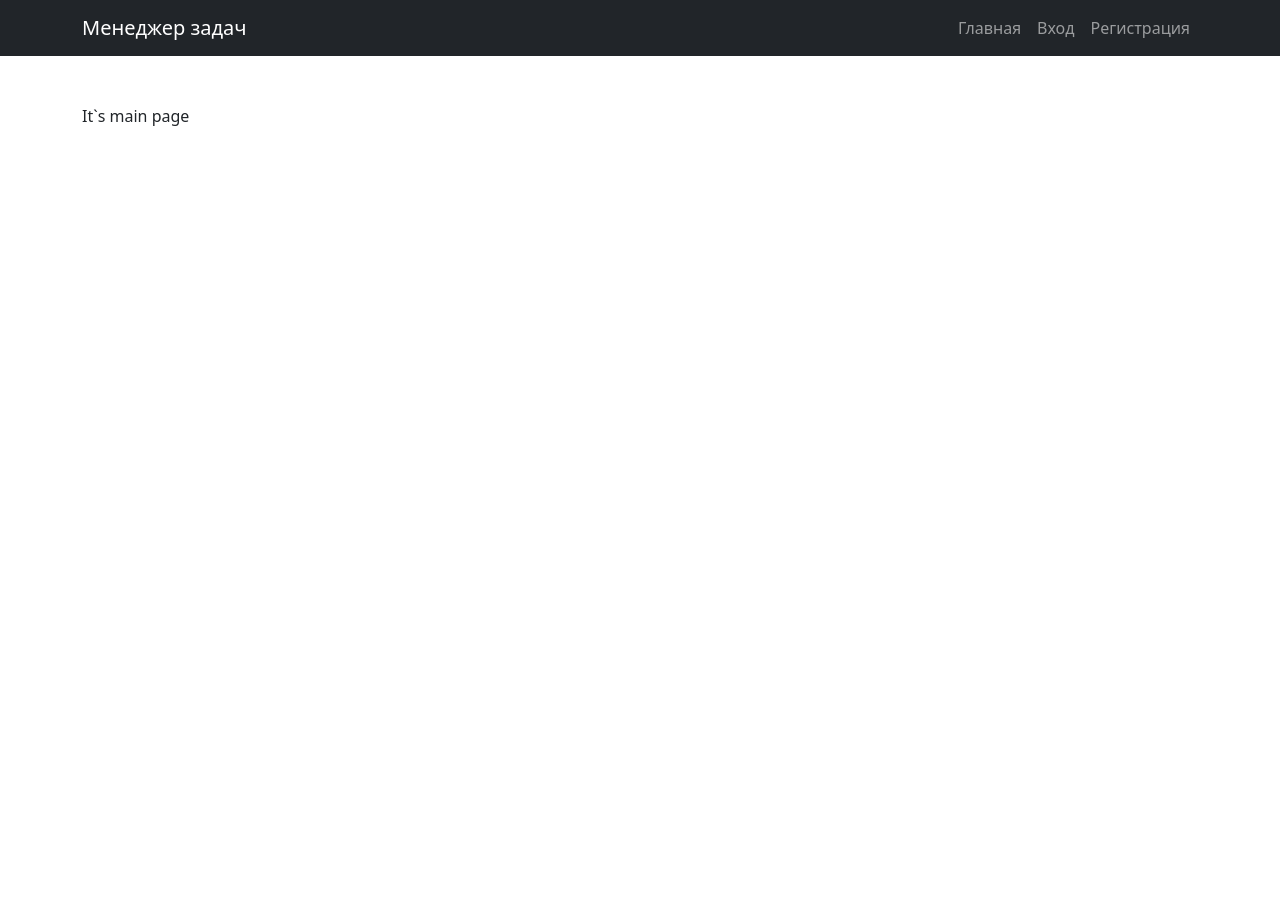
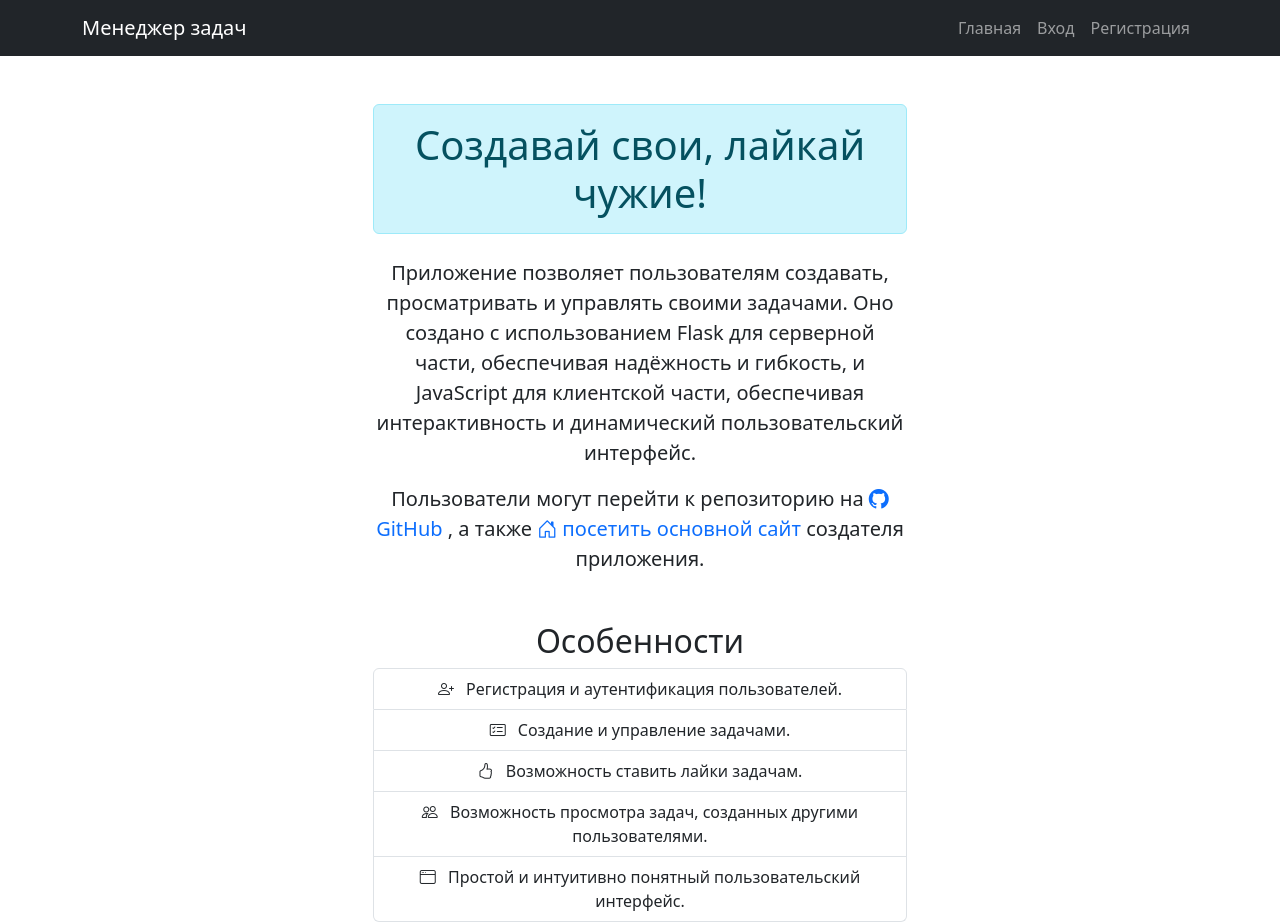
Before and after one commit to MikesoWeb/task-and-like-app, a Flask app: page / in a window 1280 px wide. Before the commit the page ends 126 px from the top, so only its background shows below. Run offline with Flask 3, Linux system fonts and the light colour scheme.

Commit message:
add_wsgi.py

```diff
--- a/app.py
+++ b/app.py
@@ -246,9 +246,3 @@ def like(task_id):
 def logout():
     logout_user()
     return redirect(url_for('login'))
-
-
-if __name__ == '__main__':
-    with app.app_context():
-        db.create_all()
-    app.run(debug=True)
--- a/templates/index.html
+++ b/templates/index.html
@@ -2,8 +2,44 @@
 
 {% block content %}
 
-<div class="content">
-    It`s main page
+<div class="container mt-5">
+    <div class="row">
+        <div class="col-md-6 mx-auto text-center">
+            <h1 class="display-6 mb-4 alert alert-info">Создавай свои, лайкай чужие!</h1>
+            <p class="lead">
+                Приложение позволяет пользователям создавать, просматривать и управлять своими задачами.
+                Оно создано с использованием <strong>Flask</strong> для серверной части, обеспечивая надёжность и гибкость,
+                и <strong>JavaScript</strong> для клиентской части, обеспечивая интерактивность и динамический пользовательский интерфейс.
+            </p>
+            <p class="lead">
+                Пользователи могут перейти к репозиторию на
+                <a href="https://github.com/MikesoWeb/task-and-like-app" target="_blank" class="link-primary text-decoration-none">
+                    <i class="bi bi-github"></i> GitHub
+                </a>,
+                а также
+                <a href="https://my-py.ru/" target="_blank" class="link-primary text-decoration-none">
+                    <i class="bi bi-house-door"></i> посетить основной сайт
+                </a> создателя приложения.
+            </p>
+
+
+            <h2 class="mt-5">Особенности</h2>
+            <ul class="list-group">
+                <li class="list-group-item"><i class="bi bi-person-plus"></i> <span class="ms-2">Регистрация и
+                        аутентификация пользователей.</span></li>
+                <li class="list-group-item"><i class="bi bi-card-checklist"></i> <span class="ms-2">Создание и
+                        управление задачами.</span></li>
+                <li class="list-group-item"><i class="bi bi-hand-thumbs-up"></i> <span class="ms-2">Возможность ставить
+                        лайки задачам.</span></li>
+                <li class="list-group-item"><i class="bi bi-people"></i> <span class="ms-2">Возможность просмотра задач,
+                        созданных другими пользователями.</span></li>
+                <li class="list-group-item"><i class="bi bi-window"></i> <span class="ms-2">Простой и интуитивно
+                        понятный пользовательский интерфейс.</span></li>
+            </ul>
+
+        </div>
+    </div>
 </div>
 
+
 {% endblock %}
--- a/templates/layout.html
+++ b/templates/layout.html
@@ -2,11 +2,17 @@
 <html>
 
 <head>
-    <title>{% block title %}My App{% endblock %}</title>
+    <title>{% block title %}Your Tasks and Like{% endblock %}</title>
     <!-- Подключение стилей Bootstrap 5 (если используете) -->
 
     <link rel="stylesheet" href="https://cdnjs.cloudflare.com/ajax/libs/font-awesome/5.15.3/css/all.min.css">
     <link href="https://cdn.jsdelivr.net/npm/bootstrap@5.3.0/dist/css/bootstrap.min.css" rel="stylesheet">
+    <!-- Bootstrap CSS -->
+    <link href="https://cdn.jsdelivr.net/npm/bootstrap@5.3.0/dist/css/bootstrap.min.css" rel="stylesheet">
+
+    <!-- Bootstrap Icons CSS -->
+    <link href="https://cdn.jsdelivr.net/npm/bootstrap-icons/font/bootstrap-icons.css" rel="stylesheet">
+
     <link rel="stylesheet" href="{{ url_for('static', filename='css/main.css')}}">
 
 </head>
--- a/templates/login.html
+++ b/templates/login.html
@@ -2,7 +2,7 @@
 
 {% block content %}
 <div class="container">
-    <h1 class="mt-5">Login</h1>
+    <h1 class="mt-5">Войти</h1>
 
 
     <form method="POST" action="{{ url_for('login') }}" class="mt-4">
```
Also changed, not shown: wsgi.py (added, +8 -0 lines), Readme.md, instance/blog.db.
